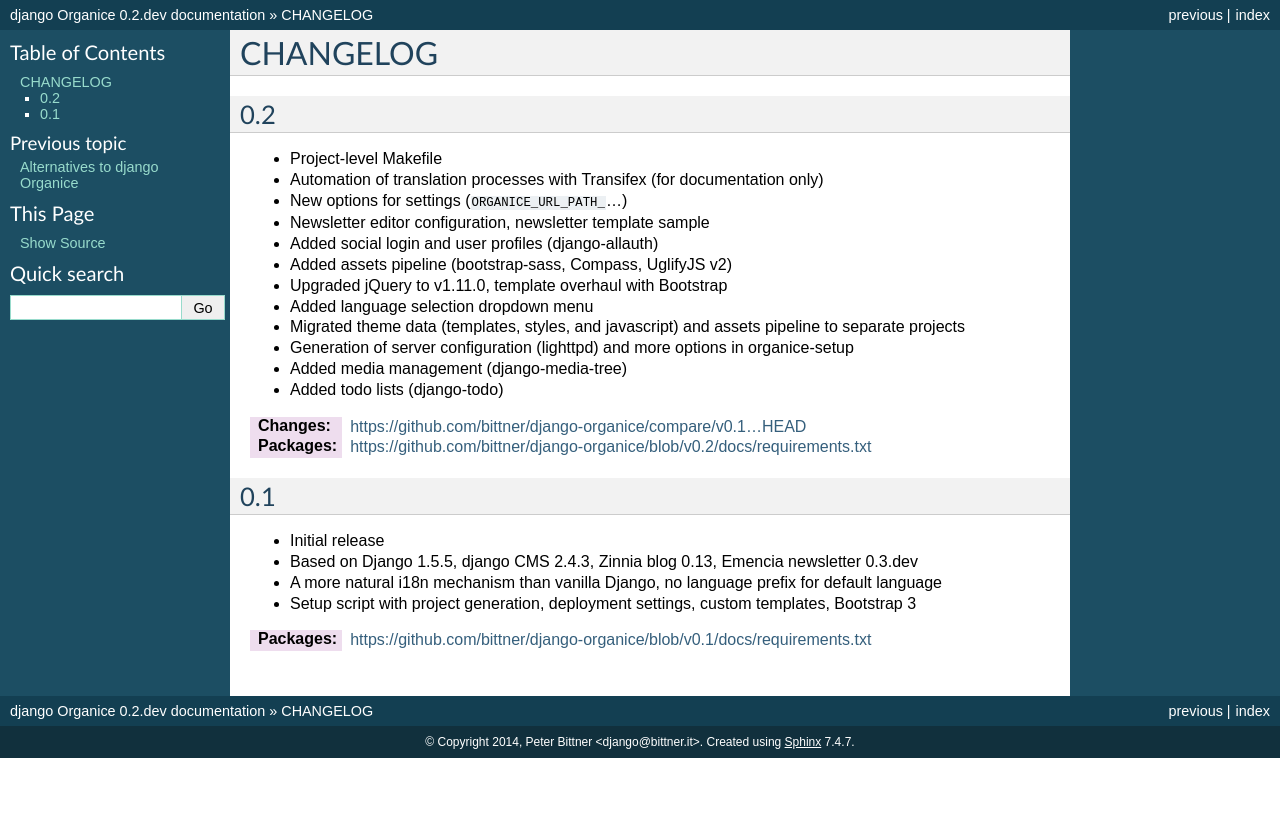
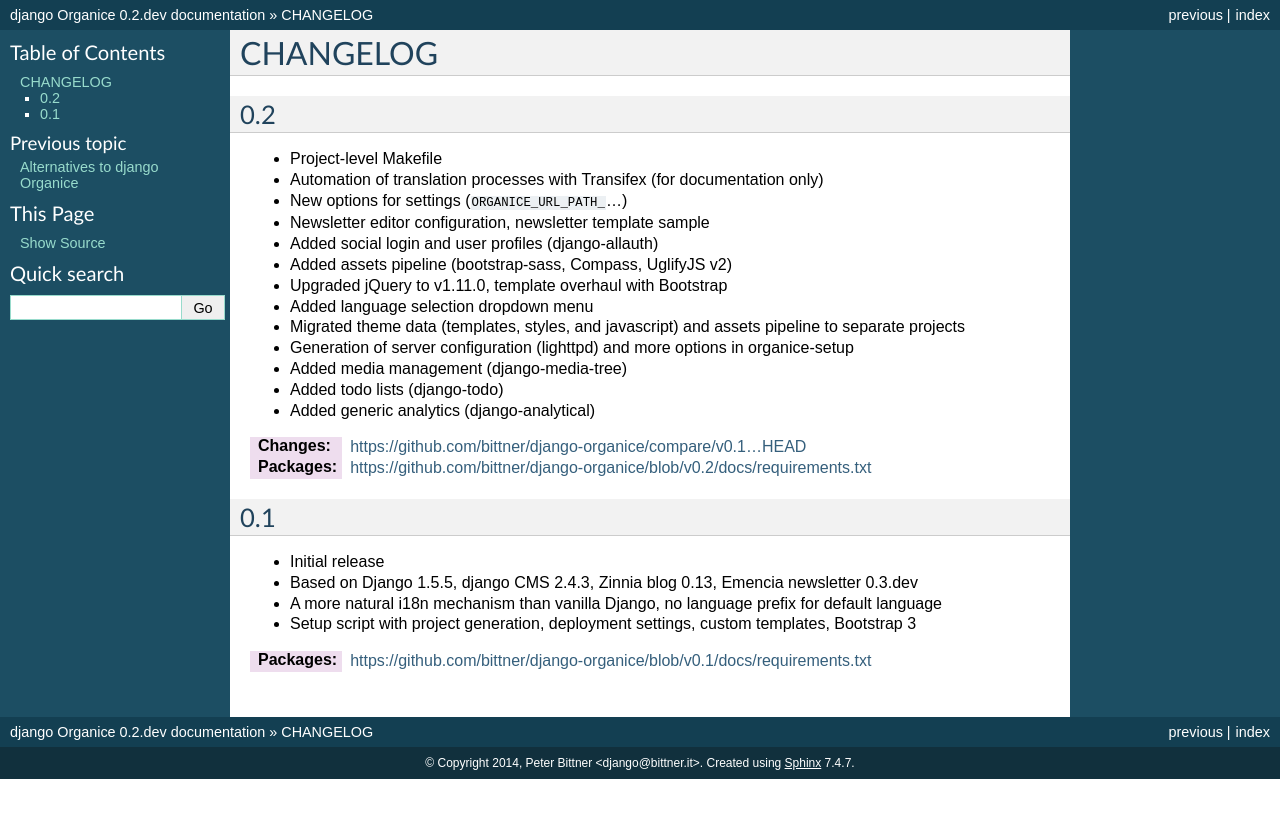
Before and after one commit to Organice/django-organice, a Sphinx documentation site: the page built from docs/changelog.rst, in a window 1280 px wide. Shown: the top 818 px of the page. Built offline with Sphinx 7.4.7, drawn with Linux system fonts in a browser that asks for light colours.

Commit message:
Updated changelog with django-analytical

```diff
--- a/docs/changelog.rst
+++ b/docs/changelog.rst
@@ -18,6 +18,7 @@
 - Generation of server configuration (lighttpd) and more options in organice-setup
 - Added media management (django-media-tree)
 - Added todo lists (django-todo)
+- Added generic analytics (django-analytical)
 
 :Changes: https://github.com/bittner/django-organice/compare/v0.1...HEAD
 :Packages: https://github.com/bittner/django-organice/blob/v0.2/docs/requirements.txt
```
Also changed, not shown: 2 other files.
